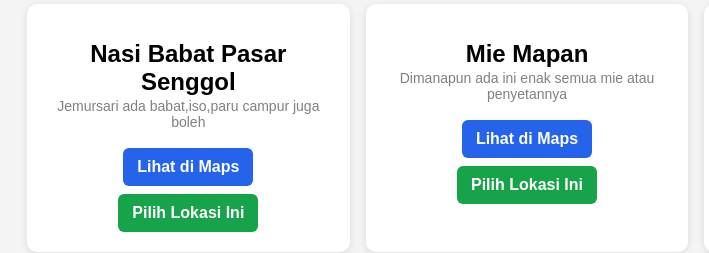
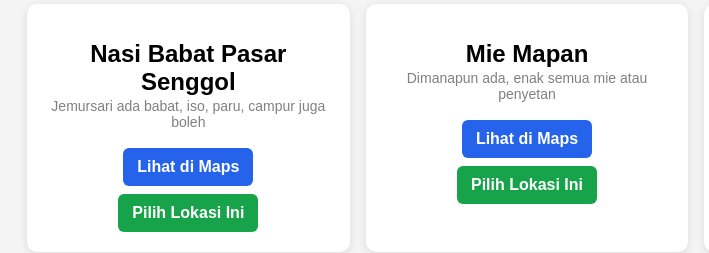
Before and after one commit to adhyasta007/na, a plain HTML site: page index.html in a window 1280 px wide. Shown: the part 570-823 px from the top of the page, 113-822 px from the left. Drawn offline with Linux system fonts and the light colour scheme.

Commit message:
Update index.html

```diff
--- a/index.html
+++ b/index.html
@@ -126,7 +126,7 @@
     <div class="card">
       <h2>Nasi Babat Pasar Senggol</h2>
       <p style="font-size:14px; color:gray; text-align:center; margin-top:-10px;">
-      Jemursari ada babat,iso,paru campur juga boleh
+      Jemursari ada babat, iso, paru, campur juga boleh
   </p>
       <a href="https://maps.app.goo.gl/5cfQkHG7uBRYRt798" target="_blank" class="btn btn-maps">Lihat di Maps</a>
       <a href="https://wa.me/6282131980299?text=aku%20mw%20makan%20di%20Nasi%20Babat%20Pasar%20Senggol" target="_blank" class="btn btn-form">Pilih Lokasi Ini</a>
@@ -136,7 +136,7 @@
     <div class="card">
       <h2>Mie Mapan</h2>
       <p style="font-size:14px; color:gray; text-align:center; margin-top:-10px;">
-      Dimanapun ada ini enak semua mie atau penyetannya
+      Dimanapun ada, enak semua mie atau penyetan
   </p>
       <a href="https://maps.app.goo.gl/enKFyxzXhEQAquuv8" target="_blank" class="btn btn-maps">Lihat di Maps</a>
       <a href="https://wa.me/6282131980299?text=aku%20mw%20makan%20di%20Mie%20Mapan" target="_blank" class="btn btn-form">Pilih Lokasi Ini</a>
```
